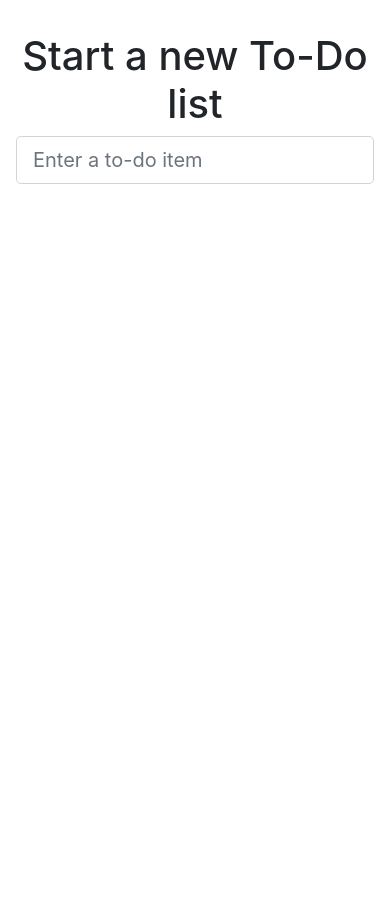
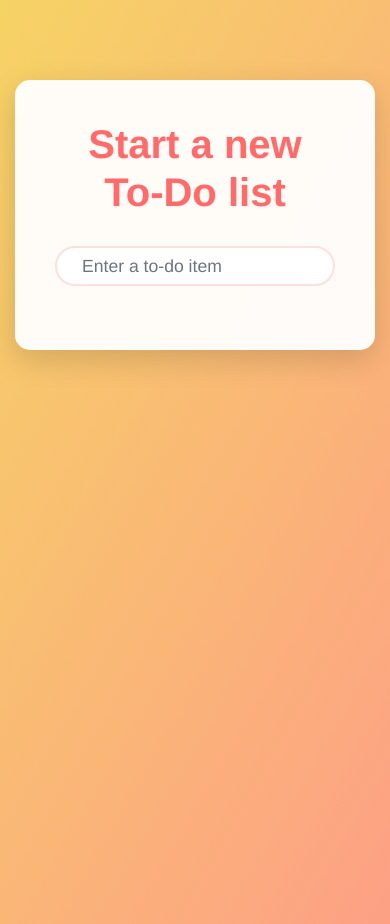
Before and after one commit to RosATypeN/Todo-list, a Django app: page / in a window 390 px wide. Before the commit the page ends 184 px from the top, so only its background shows below. Run offline with Django 4.2, Linux system fonts and the light colour scheme; some libraries are stand-ins or nearby versions.

Commit message:
Finish all local TDD loops. Base styling and 12 tests passed.

```diff
--- a/lists/templates/base.html
+++ b/lists/templates/base.html
@@ -6,22 +6,74 @@
     <meta name="viewport" content="width=device-width, initial-scale=1">
     <title>To-Do lists</title>
     <link href="https://cdn.bootcdn.net/ajax/libs/twitter-bootstrap/4.6.2/css/bootstrap.min.css" rel="stylesheet">
+    <style>
+        body {
+            background: linear-gradient(120deg, #f6d365 0%, #fda085 100%);
+            min-height: 100vh;
+            font-family: 'Helvetica Neue', Helvetica, Arial, sans-serif;
+            color: #2c3e50;
+        }
+        .todo-container {
+            margin-top: 80px;
+            margin-bottom: 50px;
+        }
+        .todo-card {
+            background: rgba(255, 255, 255, 0.95);
+            border: none;
+            border-radius: 15px;
+            box-shadow: 0 10px 30px rgba(0, 0, 0, 0.15);
+            padding: 40px;
+            transition: all 0.3s ease;
+        }
+        .todo-title {
+            font-weight: 700;
+            margin-bottom: 30px;
+            color: #ff6b6b;
+            text-shadow: 1px 1px 2px rgba(0,0,0,0.05);
+        }
+        .form-control-custom {
+            border: 2px solid #ffe1da;
+            border-radius: 30px;
+            padding: 15px 25px;
+            font-size: 1.1rem;
+            transition: all 0.3s ease;
+        }
+        .form-control-custom:focus {
+            border-color: #fda085;
+            box-shadow: 0 0 15px rgba(253, 160, 133, 0.4);
+            outline: none;
+        }
+        .todo-table {
+            background: #ffffff;
+            border-radius: 12px;
+            overflow: hidden;
+            box-shadow: 0 5px 15px rgba(0,0,0,0.05);
+        }
+        .todo-table td {
+            padding: 15px 20px !important;
+            font-size: 1.05rem;
+            vertical-align: middle;
+            border-top: 1px solid #f8f9fa;
+        }
+        .todo-table tr:hover {
+            background-color: #fff9f8;
+        }
+    </style>
 </head>
 <body>
-    <div class="container">
+    <div class="container todo-container">
         <div class="row justify-content-center">
-            <div class="col-md-6 text-center jumbotron" style="background-color: transparent;">
-                <h1>{% block header_text %}{% endblock %}</h1>
-                <form method="POST" action="{% block form_action %}{% endblock %}">
-                    <input name="item_text" id="id_new_item" class="form-control form-control-lg" placeholder="Enter a to-do item" />
-                    {% csrf_token %}
-                </form>
-            </div>
-        </div>
+            <div class="col-md-7 col-lg-6">
+                <div class="todo-card text-center">
+                    <h1 class="todo-title">{% block header_text %}{% endblock %}</h1>
 
-        <div class="row justify-content-center">
-            <div class="col-md-6">
-                {% block table %}{% endblock %}
+                    <form method="POST" action="{% block form_action %}{% endblock %}" class="mb-4">
+                        <input name="item_text" id="id_new_item" class="form-control form-control-custom" placeholder="Enter a to-do item" autocomplete="off" />
+                        {% csrf_token %}
+                    </form>
+
+                    {% block table %}{% endblock %}
+                </div>
             </div>
         </div>
     </div>
```
Also changed, not shown: functional_tests/tests.py (+7 -13 lines), db.sqlite3.
